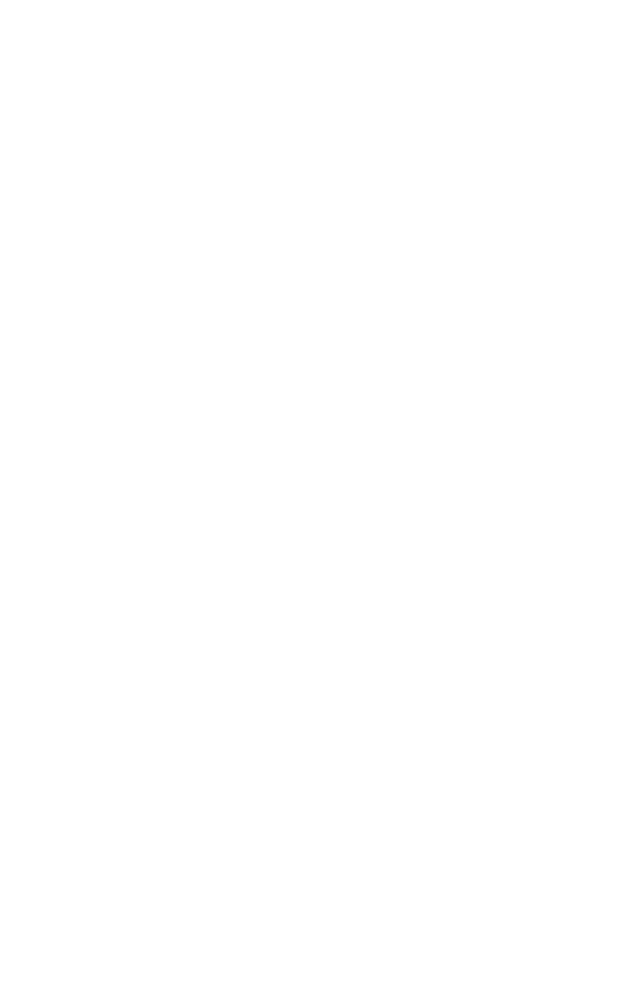
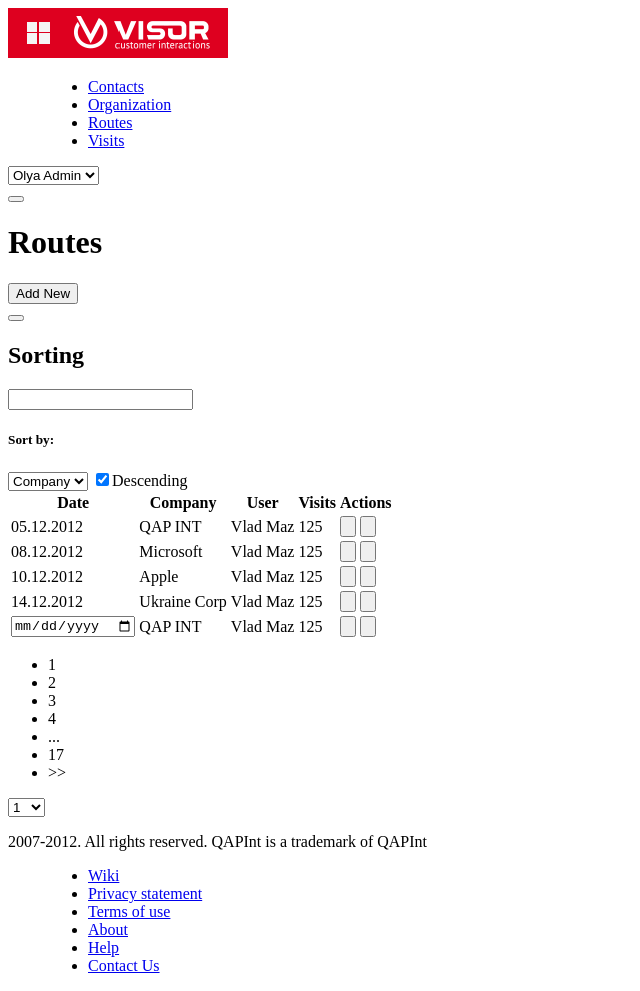
Before and after one commit to Sashok121/task, a plain HTML site: page index.html in a window 1280 px wide. Shown: the whole page, without its empty margins (0-640 px from the left). Before the commit the page ends 800 px from the top, so only its background shows below. Drawn offline with Linux system fonts and the light colour scheme.

Commit message:
first chenge in index

```diff
--- a/index.html
+++ b/index.html
@@ -1,10 +1,148 @@
 <!doctype html>
 <html>
-<head>
-	<meta charset="utf-8">
-	<title></title>
-</head>
-<body>
+	<head>
+		<meta charset="utf-8">
+		<title>Some site</title>
+	</head>
+	<body>
+		<header>
+			<img src="assets/images/logo.png" alt="logo">
+			<menu class="HeaderMenu">
+				<ul>
+					<li><a href="#">Contacts</a></li>
+					<li><a href="#">Organization</a></li>
+					<li><a href="#">Routes</a></li>
+					<li><a href="#">Visits</a></li>
+				</ul>
+			</menu>
+			<select>
+				<option>Olya Admin</option>
+			</select>
+		</header>
 
+		<div class="routes">
+			<button class="rout"></button>
+			<h1>Routes</h1>
+			<button>Add New</button>
+		</div>
+		<div class="page">
+			<div id="sorting">
+				<button></button>
+				<h2>Sorting</h2>
+				<input type="search">
+			</div>
+			<form name="SortForm">
+				<h5>Sort by:</h5>
+				<select>
+					<option>Company</option>
+				</select>
+				<input type="checkbox" value="descending" checked >Descending
+			</form>
+			<table>
+				<tr>
+					<th>Date</th>
+					<th>Company</th>
+					<th>User</th>
+					<th>Visits</th>
+					<th>Actions</th>
+				</tr>
+				<tr>
+					<td>05.12.2012</td>
+					<td>QAP INT</td>
+					<td>Vlad Maz</td>
+					<td>125</td>
+					<td>
+						<input type="button" name="rewrite">
+						<input type="button" name="delete">
+					</td>
+				</tr>
+				<tr>
+					<td>08.12.2012</td>
+					<td>Microsoft</td>
+					<td>Vlad Maz</td>
+					<td>125</td>
+					<td>
+						<input type="button" name="rewrite">
+						<input type="button" name="delete">
+					</td>
+				</tr>
+				<tr>
+					<td>10.12.2012</td>
+					<td>Apple</td>
+					<td>Vlad Maz</td>
+					<td>125</td>
+					<td>
+						<input type="button" name="rewrite">
+						<input type="button" name="delete">
+					</td>
+				</tr>
+				<tr>
+					<td>14.12.2012</td>
+					<td>Ukraine Corp</td>
+					<td>Vlad Maz</td>
+					<td>125</td>
+					<td>
+						<input type="button" name="rewrite">
+						<input type="button" name="delete">
+					</td>
+				</tr>
+				<tr>
+					<td><input type="date" value="14.12.12"></td>
+					<td>QAP INT</td>
+					<td>Vlad Maz</td>
+					<td>125</td>
+					<td>
+						<input type="button" name="rewrite">
+						<input type="button" name="delete">
+					</td>
+				</tr>
+			</table>
+			<nav>
+				<section form="SortForm">
+					<nav>
+						<ul>
+							<li>1</li>
+							<li>2</li>
+							<li>3</li>
+							<li>4</li>
+							<li>...</li>
+							<li>17</li>
+							<li>>></li>
+						</ul>
+					<select>
+						<option>1</option>
+						<option>2</option>
+						<option>3</option>
+						<option>4</option>
+						<option>5</option>
+						<option>6</option>
+						<option>7</option>
+						<option>8</option>
+						<option>9</option>
+						<option>10</option>
+						<option>11</option>
+						<option>12</option>
+						<option>13</option>
+						<option>14</option>
+						<option>15</option>
+						<option>16</option>
+						<option>17</option>
+					</select>
+				</section>
+			</nav>
+		</div>
+		<footer>
+			<p>2007-2012. All rights reserved. QAPInt is a trademark of QAPInt</p>
+			<menu class="contacts">
+				<ul>
+					<li><a href="#">Wiki</a></li>
+					<li><a href="#">Privacy statement</a></li>
+					<li><a href="#">Terms of use</a></li>
+					<li><a href="#">About</a></li>
+					<li><a href="#">Help</a></li>
+					<li><a href="#">Contact Us</a></li>
+				</ul>
+			</menu>
+		</footer>
 </body>
 </html>
```
Also changed, not shown: assets/images/logo.png (added).
